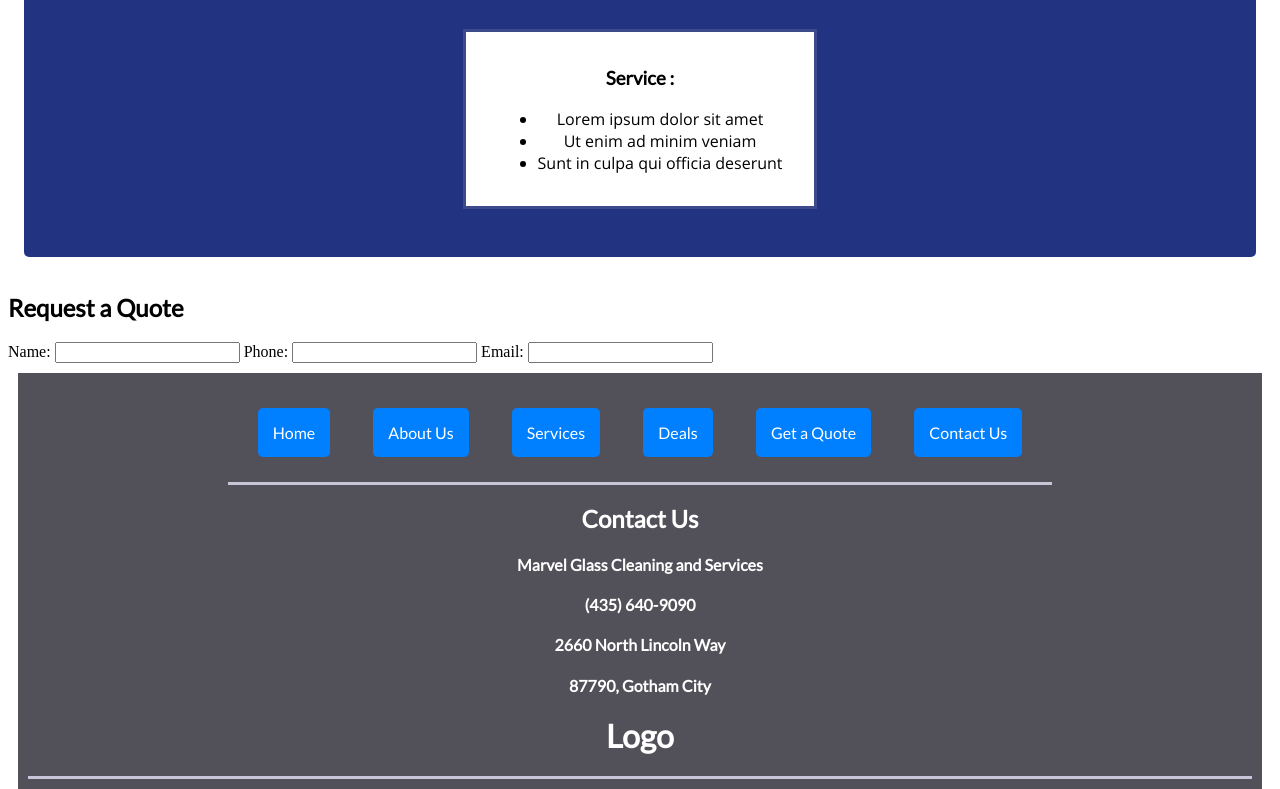
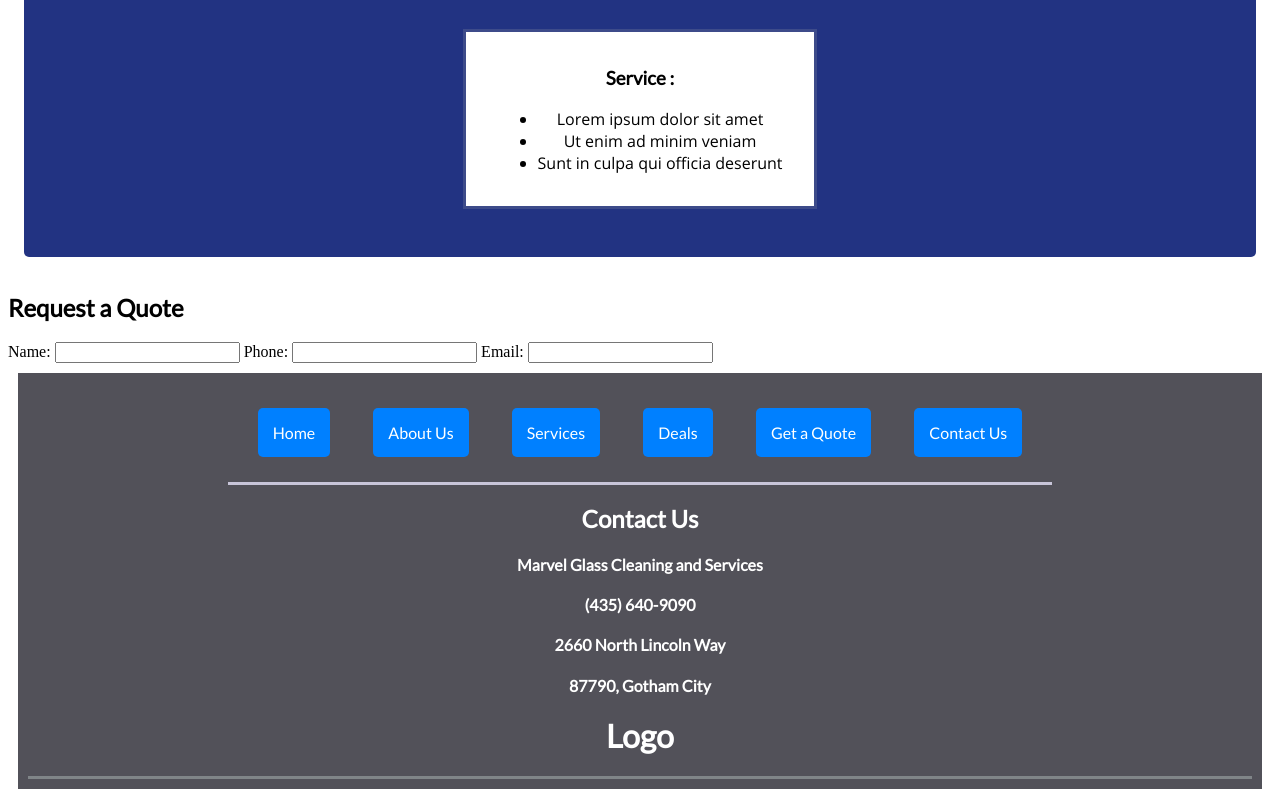
Before and after one commit to KeatenJo/MarvelWindowsWebsite, a plain HTML site: page src/index.html in a window 1280 px wide. Shown: the part 993-1782 px from the top of the page. Drawn offline with Linux system fonts and the light colour scheme.

Commit message:
lava grey added.

```diff
--- a/src/style.css
+++ b/src/style.css
@@ -159,6 +159,6 @@ footer {
 	padding 1em;
 	color: white;
 	border-bottom-style: solid;
-	border-color: #C8C5D9;
+	border-color: #808588;
 
 }
```
